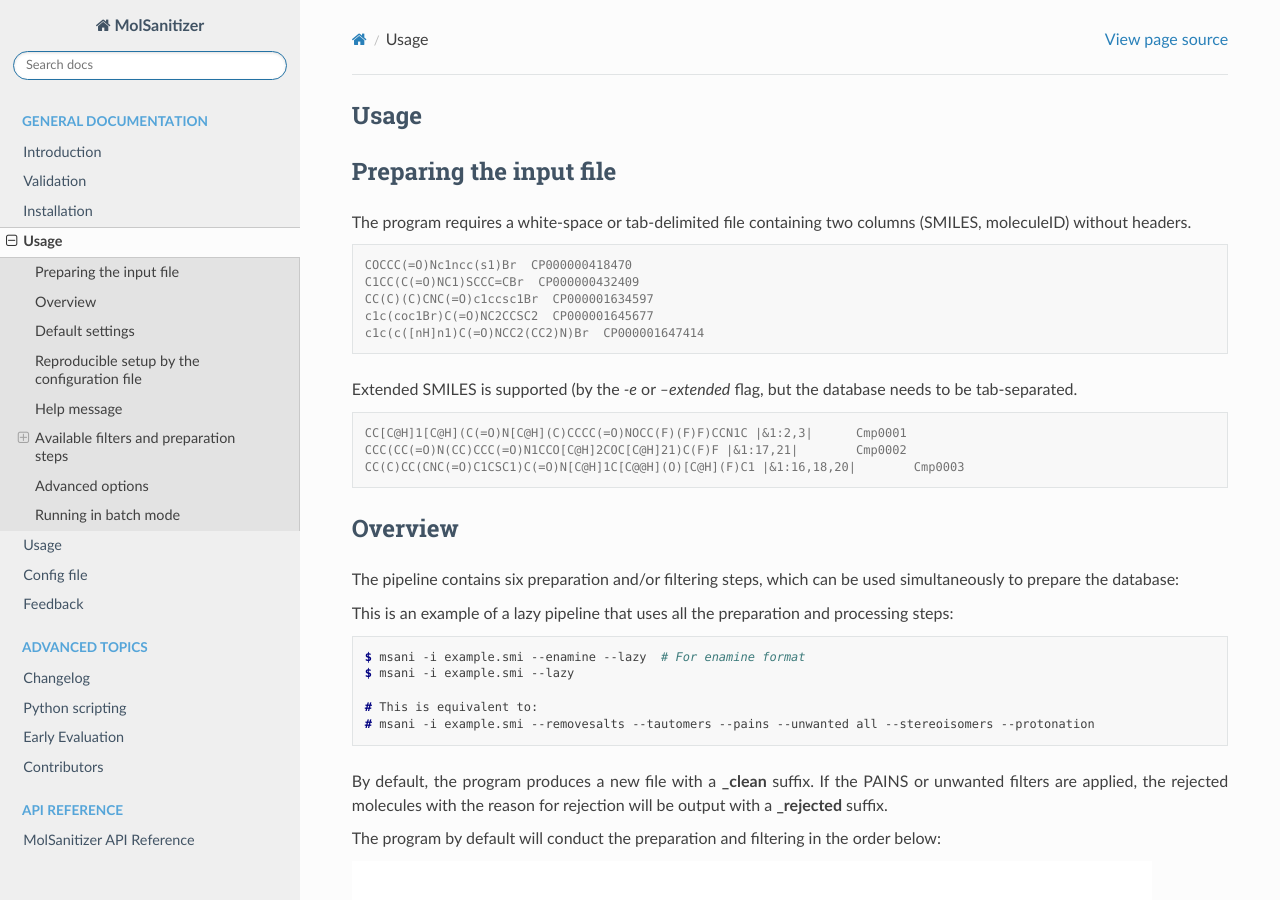
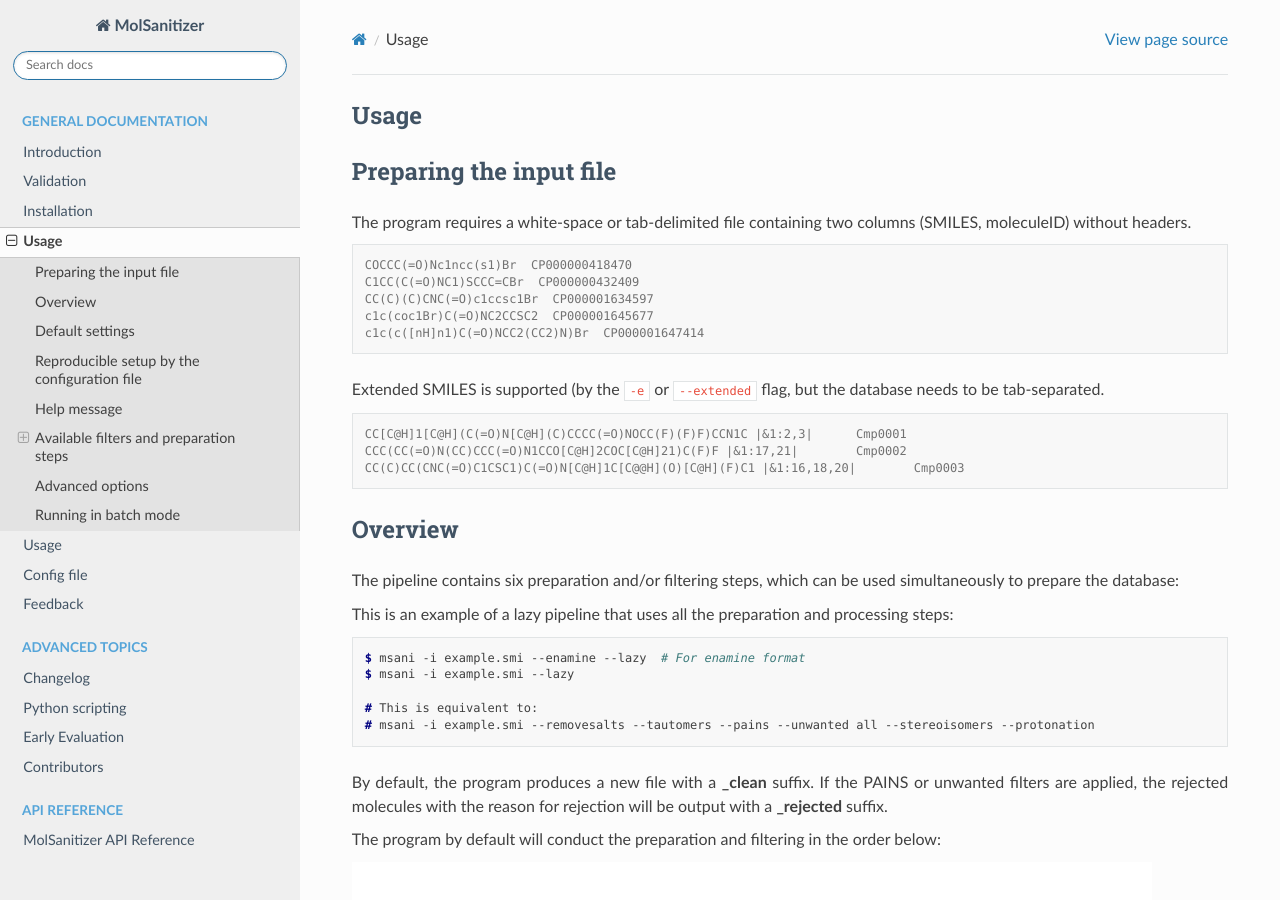
Before and after one commit to Carlssonlab/MolSanitizer, a Sphinx documentation site: the page built from docs/source/usage.rst, in a window 1280 px wide and 900 px high. Built offline with Sphinx 7.4.7 and the Read the Docs theme 3.1.0, drawn with Linux system fonts in a browser that asks for light colours.

```diff
--- a/docs/source/usage.rst
+++ b/docs/source/usage.rst
@@ -14,7 +14,7 @@ The program requires a white-space or tab-delimited file containing two columns
    c1c(coc1Br)C(=O)NC2CCSC2  CP000001645677
    c1c(c([nH]n1)C(=O)NCC2(CC2)N)Br  CP000001647414
 
-Extended SMILES is supported (by the `-e` or `--extended` flag, but the database needs to be tab-separated.
+Extended SMILES is supported (by the ``-e`` or ``--extended`` flag, but the database needs to be tab-separated.
 
 .. code-block:: console
 
@@ -50,7 +50,7 @@ The program by default will conduct the preparation and filtering in the order b
 Default settings
 -----------------------------------
 
-Many of the default values of msani described below, both in the SINGLE MODE and BATCH MODE can be modified in `msani/msani_configurations.yaml <https://github.com/phonglam3103/msani/blob/main/msani_configurations.yaml>`_ file. It is for the convenience of the  user so that he/she does not have to specify the values (such as numConfs, --max_stereoisomers, etc) every time the program is run. If the user specify the values in the command line, the values in the configuration file will be overwritten.
+Many of the default values of msani described below, both in the SINGLE MODE and BATCH MODE can be modified in `msani/msani_configurations.yaml <https://github.com/phonglam3103/msani/blob/main/msani_configurations.yaml>`__ file. It is for the convenience of the  user so that he/she does not have to specify the values (such as numConfs, --max_stereoisomers, etc) every time the program is run. If the user specify the values in the command line, the values in the configuration file will be overwritten.
 
 The users are asked to provide CORINA path if the he/she wants to use it for the generation of 3D coordinates. The path should be provided in the `CORINA` field.
 
```
